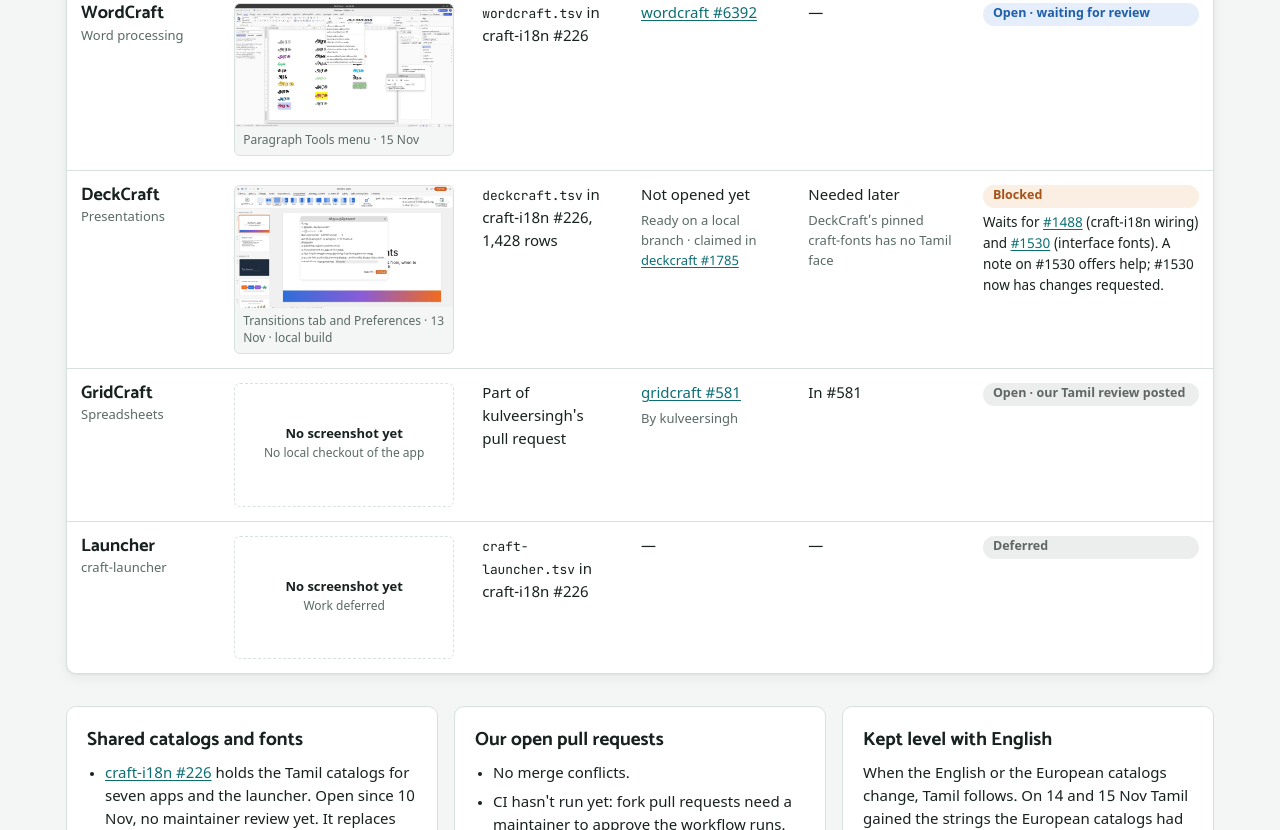
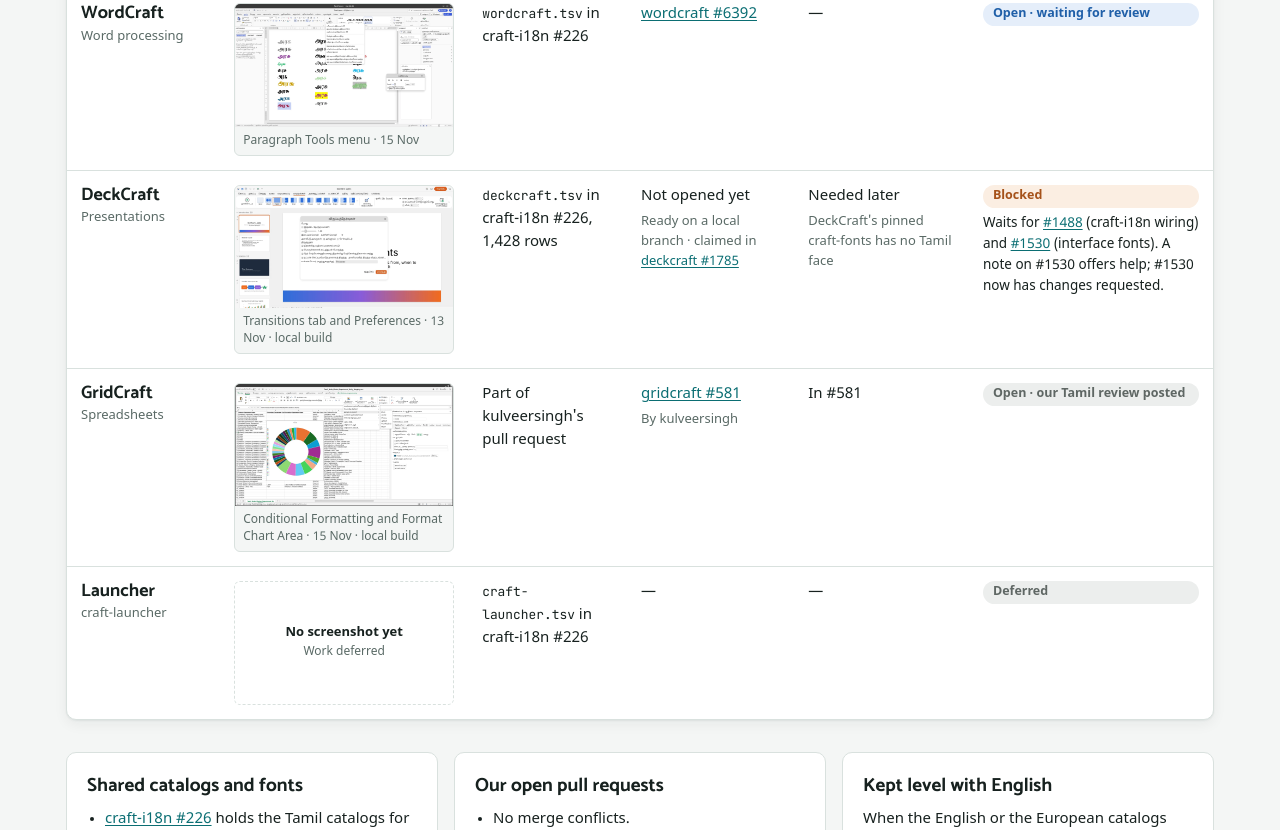
Before and after one commit to newsbaba24x7/artcraft-tamil, a plain HTML site: page index.html in a window 1280 px wide. Shown: the part 1457-2287 px from the top of the page. Drawn offline with Linux system fonts and the light colour scheme; a web font is replaced by a local one.

Commit message:
GridCraft: add the Tamil screenshot from a local build

```diff
--- a/index.html
+++ b/index.html
@@ -209,7 +209,7 @@ dialog img { display: block; width: 100%; height: auto; max-height: 82vh; object
       <span class="chip open"><b>7</b> app pull requests open</span>
       <span class="chip open"><b>4</b> font pin pull requests open</span>
       <span class="chip blocked"><b>1</b> app blocked</span>
-      <span class="chip quiet"><b>8</b> screenshots so far</span>
+      <span class="chip quiet"><b>9</b> screenshots so far</span>
     </div>
   </header>
 
@@ -340,7 +340,12 @@ dialog img { display: block; width: 100%; height: auto; max-height: 82vh; object
 
         <tr>
           <td><div class="app"><strong>GridCraft</strong><span>Spreadsheets</span></div></td>
-          <td data-label="Tamil screenshot"><div class="noshot"><b>No screenshot yet</b>No local checkout of the app</div></td>
+          <td data-label="Tamil screenshot">
+            <button class="shot" type="button" data-full="shots/gridcraft-ta.webp" data-cap="GridCraft in Tamil: the Home tab with the Conditional Formatting menu and Data Bars open, and the Format Chart Area pane beside a doughnut chart, from a local build (15 Nov 2026)">
+              <img src="shots/gridcraft-ta.webp" alt="GridCraft with the Tamil Home tab, the Conditional Formatting menu with Data Bars open, and the Format Chart Area pane beside a doughnut chart" loading="lazy">
+              <span class="cap">Conditional Formatting and Format Chart Area · 15 Nov · local build</span>
+            </button>
+          </td>
           <td data-label="Tamil catalog">Part of kulveersingh's pull request</td>
           <td data-label="App pull request"><a href="https://github.com/storytold/gridcraft/pull/581">gridcraft #581</a><div class="cell-note">By kulveersingh</div></td>
           <td data-label="Font pull request">In #581</td>
```
Also changed, not shown: shots/gridcraft-ta.webp (added).
